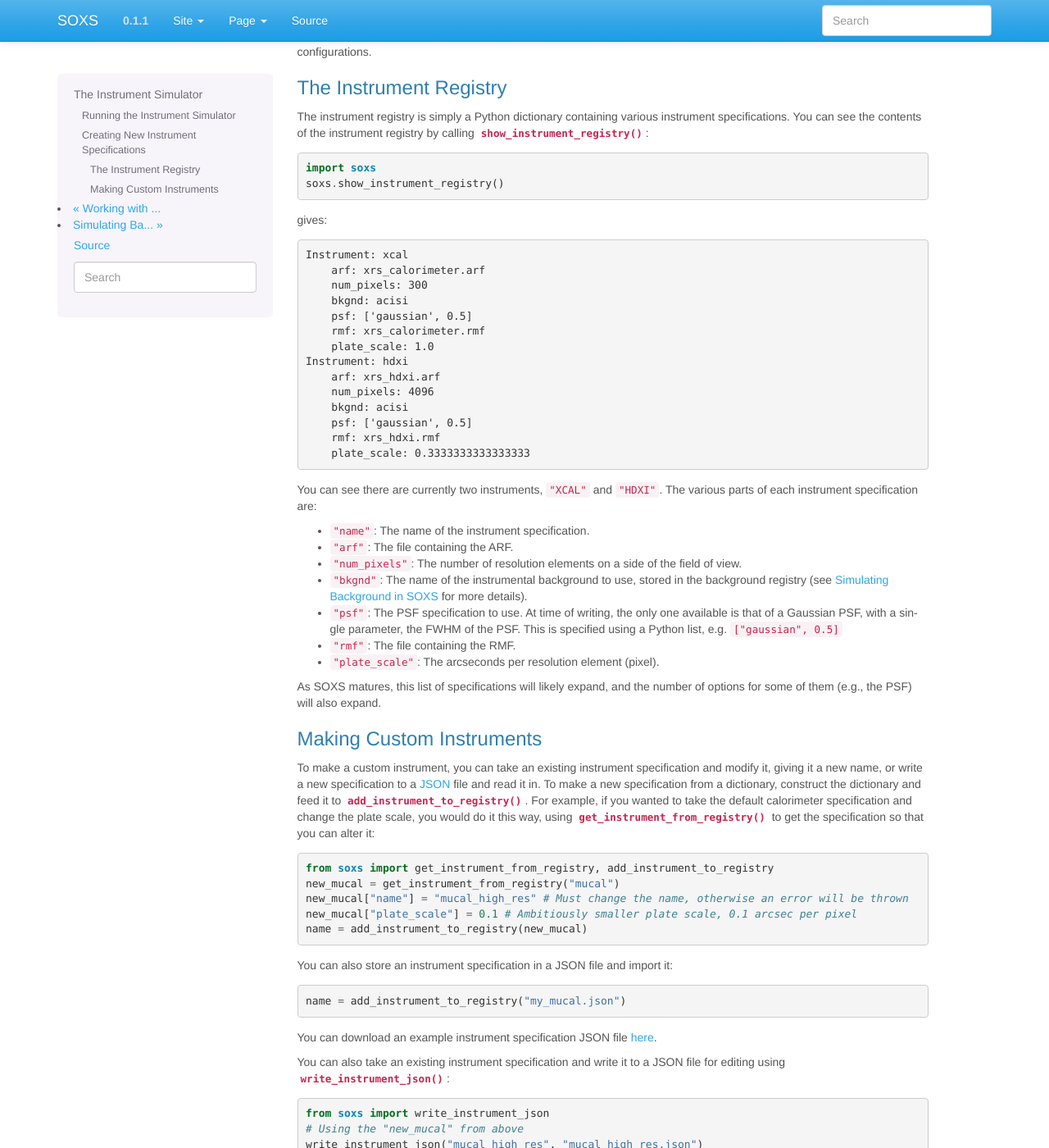
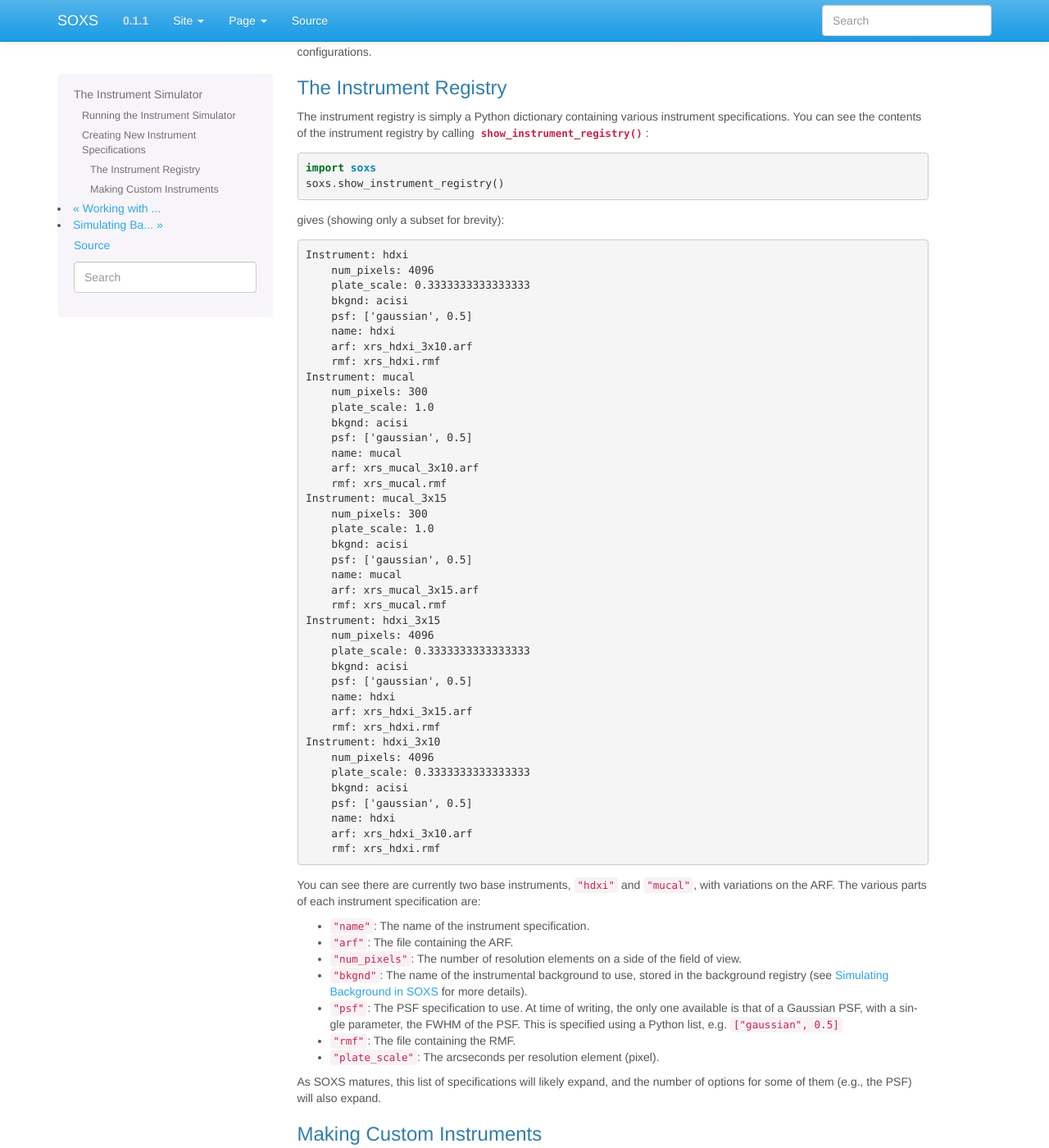
Before and after one commit to lynx-x-ray-observatory/soxs, a Sphinx documentation site: the page built from doc/source/python/instrument.rst, in a window 1280 px wide and 1400 px high, scrolled down 1642 px. Shown: the whole window at 82% size. Built offline with Sphinx 7.4.7, drawn with Linux system fonts in a browser that asks for light colours.

Commit message:
Updating for new ARFs

```diff
--- a/doc/source/python/instrument.rst
+++ b/doc/source/python/instrument.rst
@@ -119,27 +119,53 @@ can see the contents of the instrument registry by calling :func:`~soxs.instrume
     import soxs
     soxs.show_instrument_registry()
 
-gives:
+gives (showing only a subset for brevity):
 
 .. code-block:: pycon
 
-    Instrument: xcal
-        arf: xrs_calorimeter.arf
-        num_pixels: 300
+    Instrument: hdxi
+        num_pixels: 4096
+        plate_scale: 0.3333333333333333
         bkgnd: acisi
         psf: ['gaussian', 0.5]
-        rmf: xrs_calorimeter.rmf
+        name: hdxi
+        arf: xrs_hdxi_3x10.arf
+        rmf: xrs_hdxi.rmf
+    Instrument: mucal
+        num_pixels: 300
         plate_scale: 1.0
-    Instrument: hdxi
-        arf: xrs_hdxi.arf
-        num_pixels: 4096
         bkgnd: acisi
         psf: ['gaussian', 0.5]
+        name: mucal
+        arf: xrs_mucal_3x10.arf
+        rmf: xrs_mucal.rmf
+    Instrument: mucal_3x15
+        num_pixels: 300
+        plate_scale: 1.0
+        bkgnd: acisi
+        psf: ['gaussian', 0.5]
+        name: mucal
+        arf: xrs_mucal_3x15.arf
+        rmf: xrs_mucal.rmf
+    Instrument: hdxi_3x15
+        num_pixels: 4096
+        plate_scale: 0.3333333333333333
+        bkgnd: acisi
+        psf: ['gaussian', 0.5]
+        name: hdxi
+        arf: xrs_hdxi_3x15.arf
         rmf: xrs_hdxi.rmf
+    Instrument: hdxi_3x10
+        num_pixels: 4096
         plate_scale: 0.3333333333333333
+        bkgnd: acisi
+        psf: ['gaussian', 0.5]
+        name: hdxi
+        arf: xrs_hdxi_3x10.arf
+        rmf: xrs_hdxi.rmf
 
-You can see there are currently two instruments, ``"XCAL"`` and ``"HDXI"``. The various parts of each
-instrument specification are:
+You can see there are currently two base instruments, ``"hdxi"`` and ``"mucal"``, with variations on
+the ARF. The various parts of each instrument specification are:
 
 * ``"name"``: The name of the instrument specification.
 * ``"arf"``: The file containing the ARF.
```
